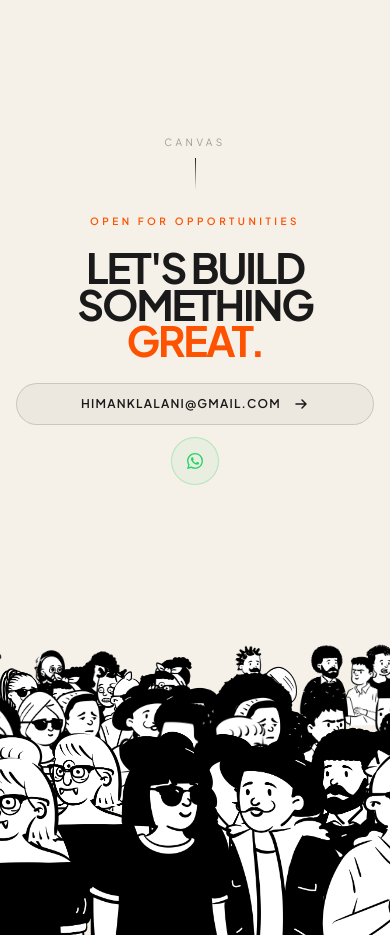
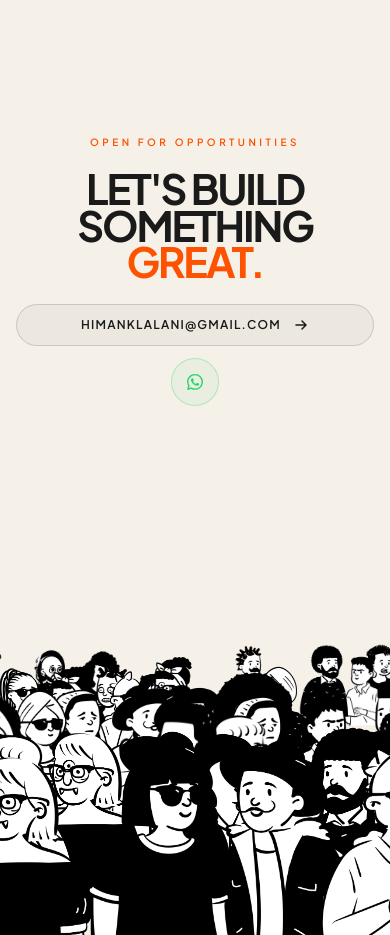
Before and after one commit to himanklalani/uncomplic8_web, a Next.js app: page / in a window 390 px wide. Shown: the part 9960-10895 px from the top of the page. Built offline with nearby package versions, Linux system fonts and the light colour scheme.

Commit message:
Minor UI and copy updates

```diff
--- a/src/app/page.tsx
+++ b/src/app/page.tsx
@@ -41,7 +41,7 @@ export default function Home() {
           cardHeading="Performance & SEO."
           cardDescription={<><span className="text-white font-semibold">Uncomplic8 Tech</span> delivers high-performance digital solutions with structured precision, beautiful animations, and scalable architectures.</>}
           metricValue={100}
-          metricLabel="Lighthouse Score"
+          metricLabel="Audit Score"
           ctaHeading="Start your project."
           ctaDescription="Let's collaborate to build an extraordinary digital presence that stands out."
         />
--- a/src/components/ui/crowd-canvas.tsx
+++ b/src/components/ui/crowd-canvas.tsx
@@ -401,14 +401,7 @@ export const Skiper39 = () => {
     >
       {/* ── 1. CTA headline ── */}
       <div className="flex flex-col items-center px-4 md:px-6 pt-8 md:pt-12 pb-8 md:pb-12 text-center">
-        {/* Label + descender line */}
-        <div className="relative mb-6 md:mb-10 flex flex-col items-center gap-2">
-          <span className="text-[10px] uppercase tracking-[0.35em] opacity-40">Canvas</span>
-          <span
-            className="block w-px"
-            style={{ height: 32, background: "linear-gradient(to bottom, var(--foreground), transparent)" }}
-          />
-        </div>
+
 
         <span
           className="mb-5 inline-block text-[10px] font-semibold uppercase tracking-[0.35em]"
```
